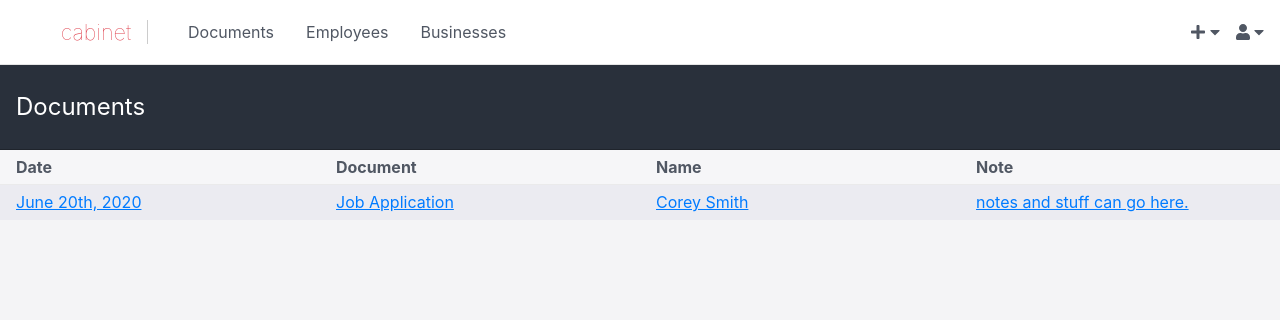
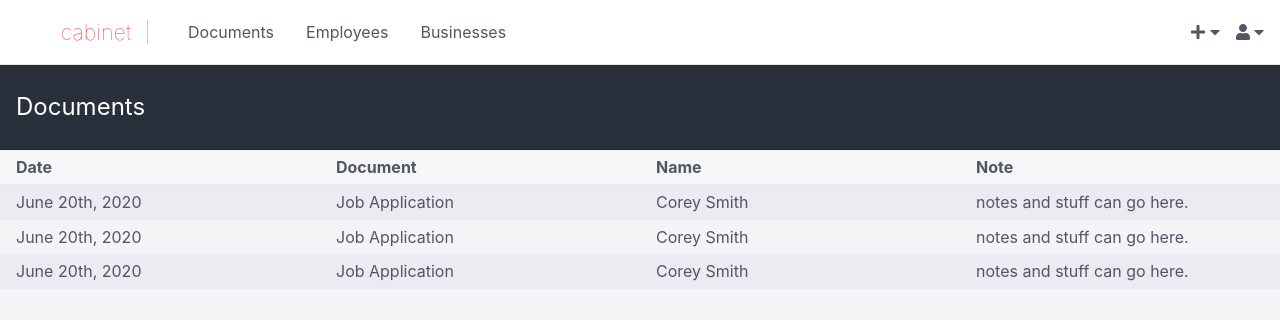
Before and after one commit to coreysmithdesign/filecabinet, a React (Create React App) app: page /#/documents in a window 1280 px wide. Shown: the top 320 px of the page. Built offline with nearby package versions, Linux system fonts and the light colour scheme; a web font is replaced by a local one; what @fortawesome/pro-light-svg-icons, @fortawesome/pro-solid-svg-icons would draw is missing.

Commit message:
Add hover to table links

```diff
--- a/src/pages/Documents.js
+++ b/src/pages/Documents.js
@@ -30,6 +30,18 @@ export default function Documents() {
               <TableCell>Corey Smith</TableCell>
               <TableCell>notes and stuff can go here.</TableCell>
             </TableRowLink>
+            <TableRowLink to="/documents/1">
+              <TableCell>June 20th, 2020</TableCell>
+              <TableCell>Job Application</TableCell>
+              <TableCell>Corey Smith</TableCell>
+              <TableCell>notes and stuff can go here.</TableCell>
+            </TableRowLink>
+            <TableRowLink to="/documents/1">
+              <TableCell>June 20th, 2020</TableCell>
+              <TableCell>Job Application</TableCell>
+              <TableCell>Corey Smith</TableCell>
+              <TableCell>notes and stuff can go here.</TableCell>
+            </TableRowLink>
           </Table>
         </PageMain>
       </PageContent>
--- a/src/pages/components/Table.js
+++ b/src/pages/components/Table.js
@@ -1,6 +1,7 @@
 import React from "react";
 import styled from "styled-components";
 import { Link } from "react-router-dom";
+import { color } from "../../global/interface";
 
 const TableGroup = styled.div`
   width: 100%;
@@ -46,8 +47,25 @@ export const TableRowLink = styled(Link)`
   padding: 1rem;
   display: flex;
   flex-direction: column;
+  text-decoration: none;
+  color: ${color.text};
+  transition: all 0.1s;
+  &&:hover {
+    text-decoration: none;
+    color: white;
+    background-color: #29303b;
+  }
+  :visited {
+    text-decoration: none;
+    color: ${color.text};
+  }
   &&:nth-of-type(odd) {
     background-color: #ebebf1;
+  }
+  &&:nth-of-type(odd):hover {
+    text-decoration: none;
+    color: white;
+    background-color: #29303b;
   }
   @media (min-width: 600px) {
     padding: 0;
```
